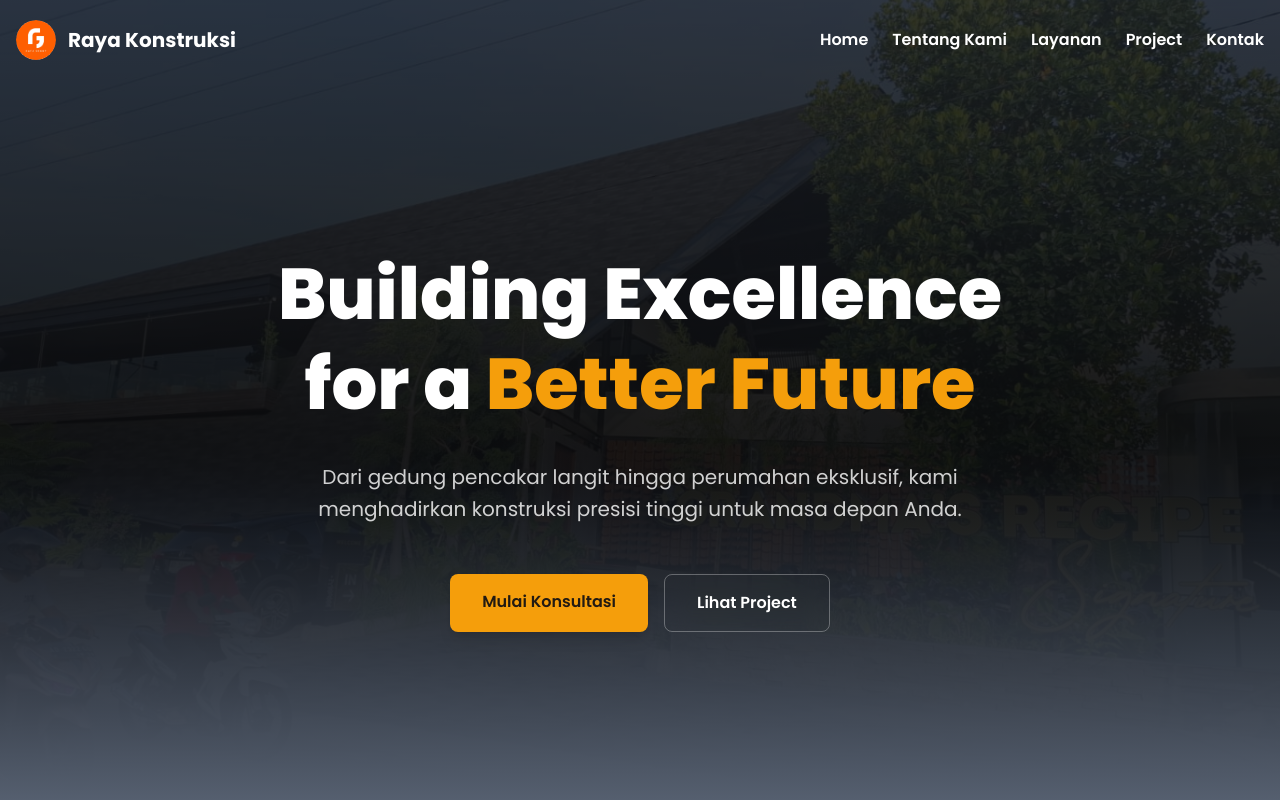
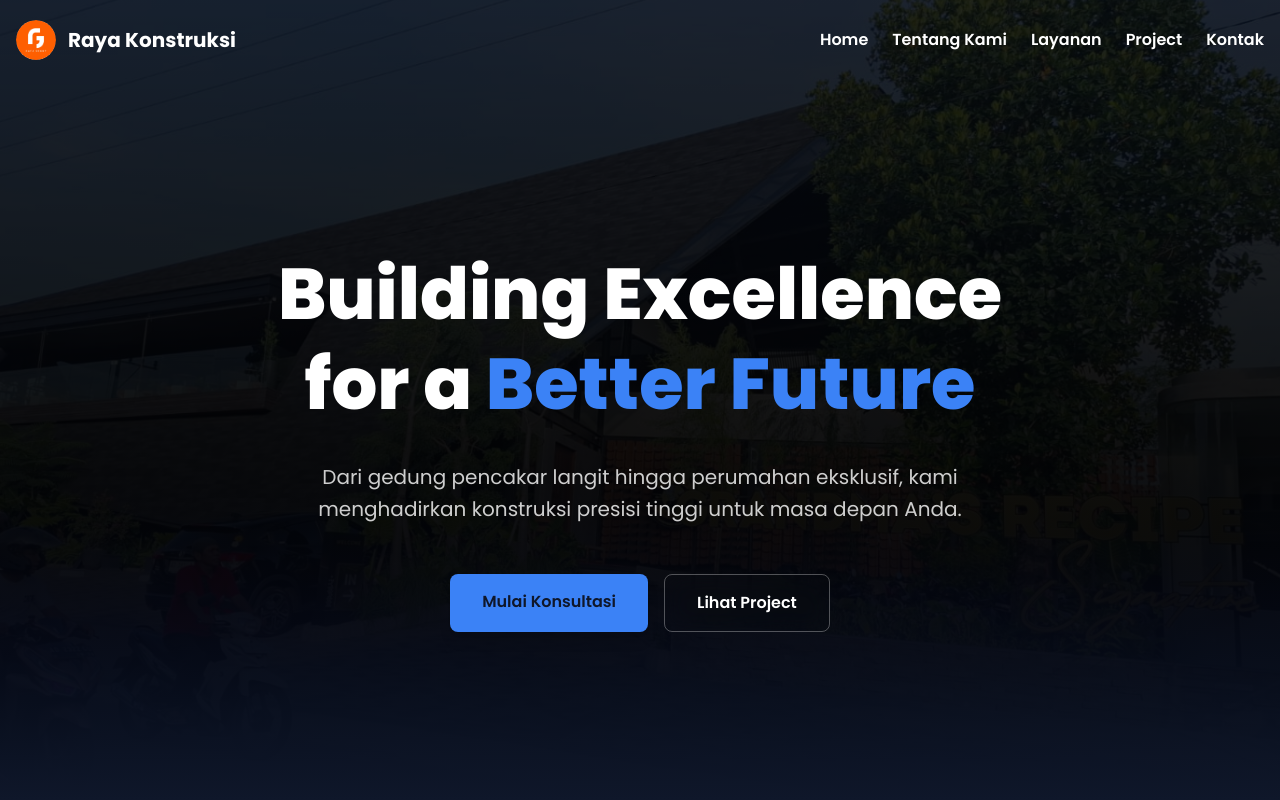
Before and after one commit to fikihrz/Raya-konstruksi, a React (Vite) app in the folder frontend/: page / in a window 1280 px wide. Shown: the top 800 px of the page. Built offline with nearby package versions, Linux system fonts and the light colour scheme.

Commit message:
Update design system colors to a modern corporate blue theme

```diff
--- a/frontend/src/index.css
+++ b/frontend/src/index.css
@@ -1,23 +1,23 @@
 @import "tailwindcss";
 
 @theme {
-  --color-primary: #855300;
-  --color-primary-container: #f59e0b;
+  --color-primary: #1e3a8a;
+  --color-primary-container: #3b82f6;
   --color-on-primary: #ffffff;
-  --color-secondary: #555f6f;
-  --color-background: #fff8f4;
-  --color-on-background: #221a12;
-  --color-surface: #fff8f4;
-  --color-on-surface: #221a12;
-  --color-surface-variant: #f0e0d1;
-  --color-on-surface-variant: #534434;
-  --color-outline: #867461;
-  --color-outline-variant: #d8c3ad;
+  --color-secondary: #0f172a;
+  --color-background: #f8fafc;
+  --color-on-background: #0f172a;
+  --color-surface: #f8fafc;
+  --color-on-surface: #0f172a;
+  --color-surface-variant: #e2e8f0;
+  --color-on-surface-variant: #334155;
+  --color-outline: #64748b;
+  --color-outline-variant: #cbd5e1;
   --color-surface-container-lowest: #ffffff;
-  --color-surface-container-low: #fff1e5;
-  --color-surface-container: #fbebdd;
-  --color-surface-container-high: #f5e6d7;
-  --color-surface-container-highest: #f0e0d1;
+  --color-surface-container-low: #f1f5f9;
+  --color-surface-container: #e2e8f0;
+  --color-surface-container-high: #cbd5e1;
+  --color-surface-container-highest: #94a3b8;
 }
 
 body {
```
